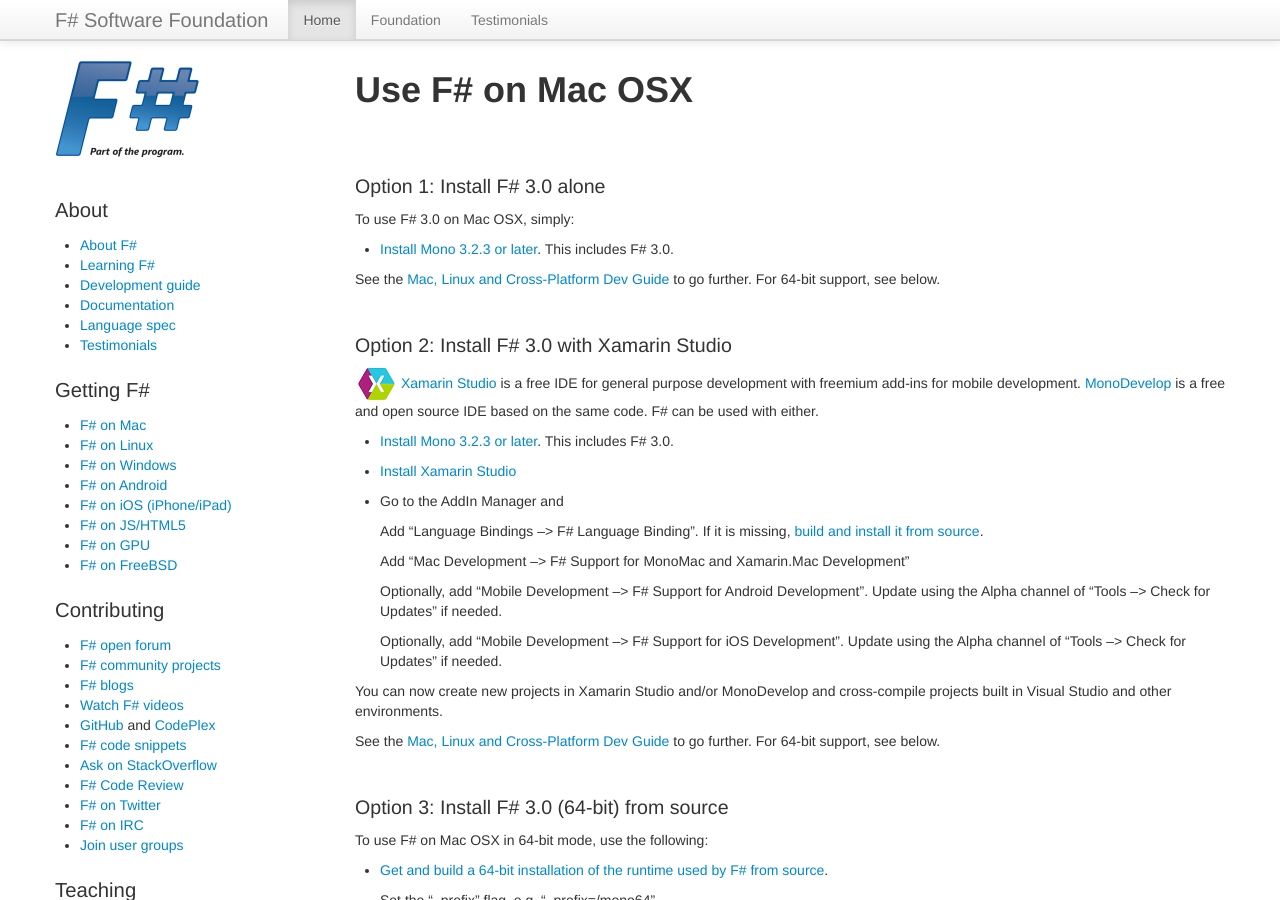
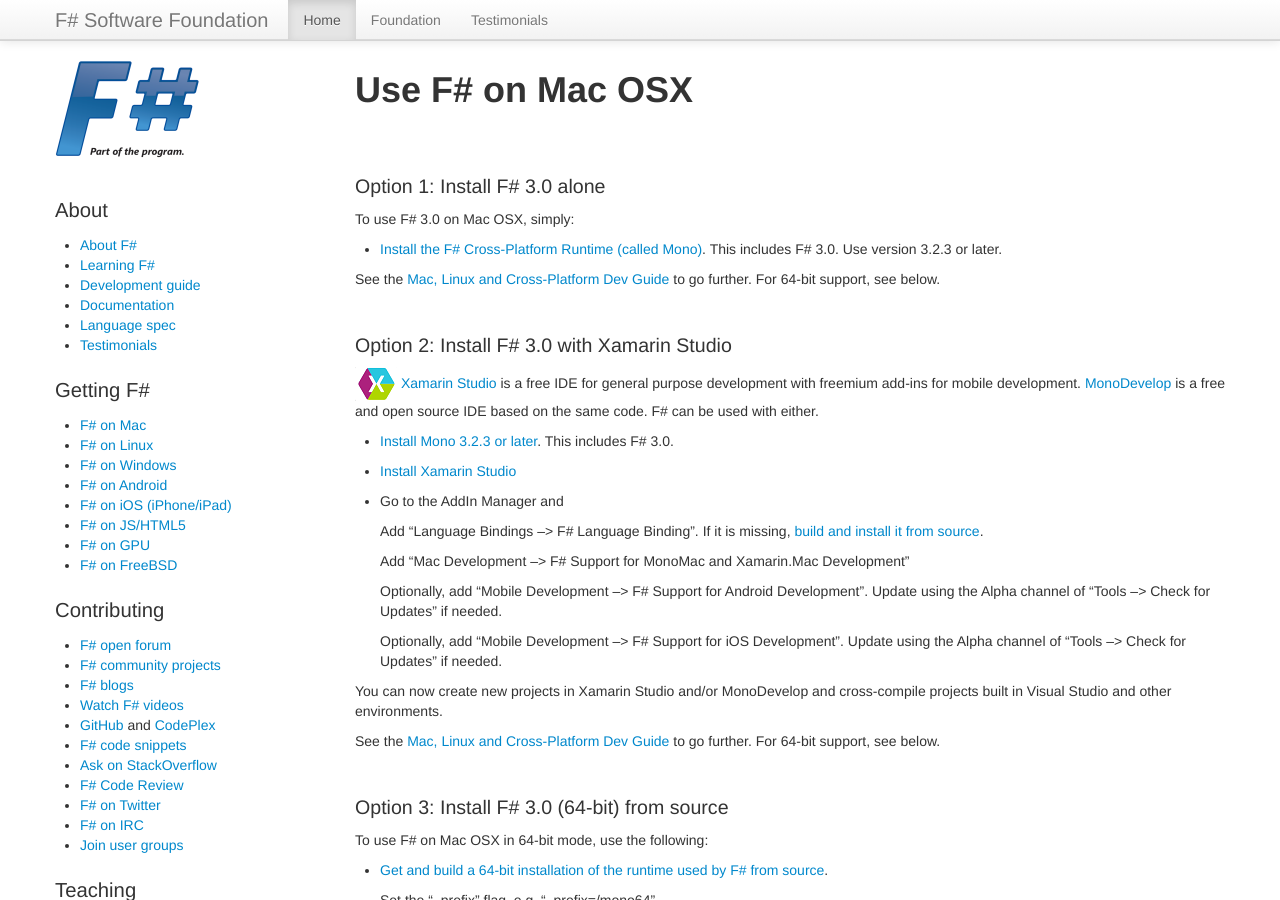
Before and after one commit to fsharp/fsharp.org, a Jekyll site: the page built from use/mac/index.md, in a window 1280 px wide and 900 px high. Built offline with Jekyll 4.4.1, drawn with Linux system fonts in a browser that asks for light colours; nearby versions of some CDN libraries; some web fonts are replaced; comment, search, counter and statistics services are not loaded.

Commit message:
Update index.md

```diff
--- a/use/mac/index.md
+++ b/use/mac/index.md
@@ -9,7 +9,7 @@
 
 To use F# 3.0 on Mac OSX, simply:
 
-*  [Install Mono 3.2.3 or later](http://www.go-mono.com/mono-downloads/download.html). This includes F# 3.0.
+*  [Install the F# Cross-Platform Runtime (called Mono)](http://www.go-mono.com/mono-downloads/download.html). This includes F# 3.0. Use version 3.2.3 or later.
 
 See the [Mac, Linux and Cross-Platform Dev Guide](/guides/mac-linux-cross-platform) to
 go further. For 64-bit support, see below.
```
